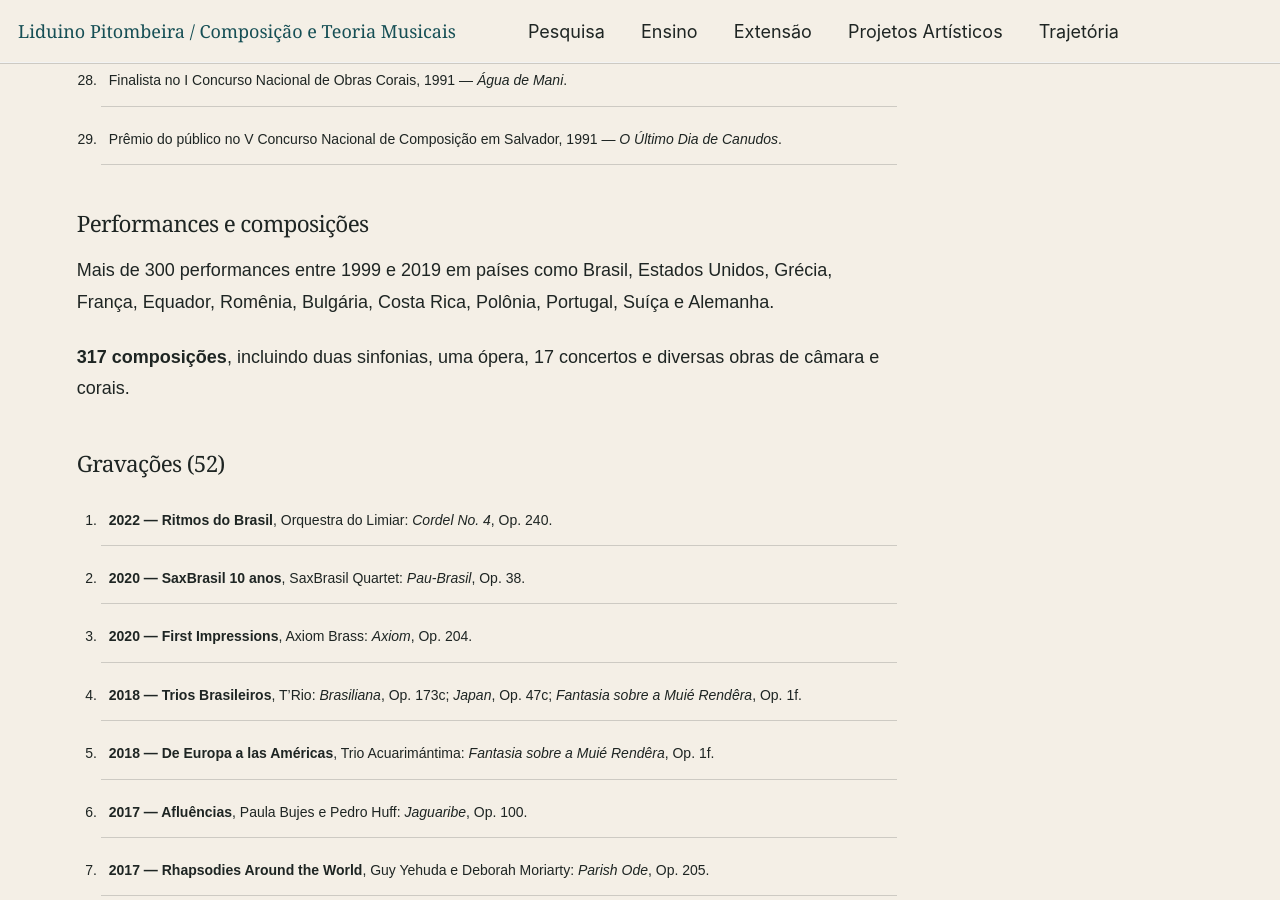
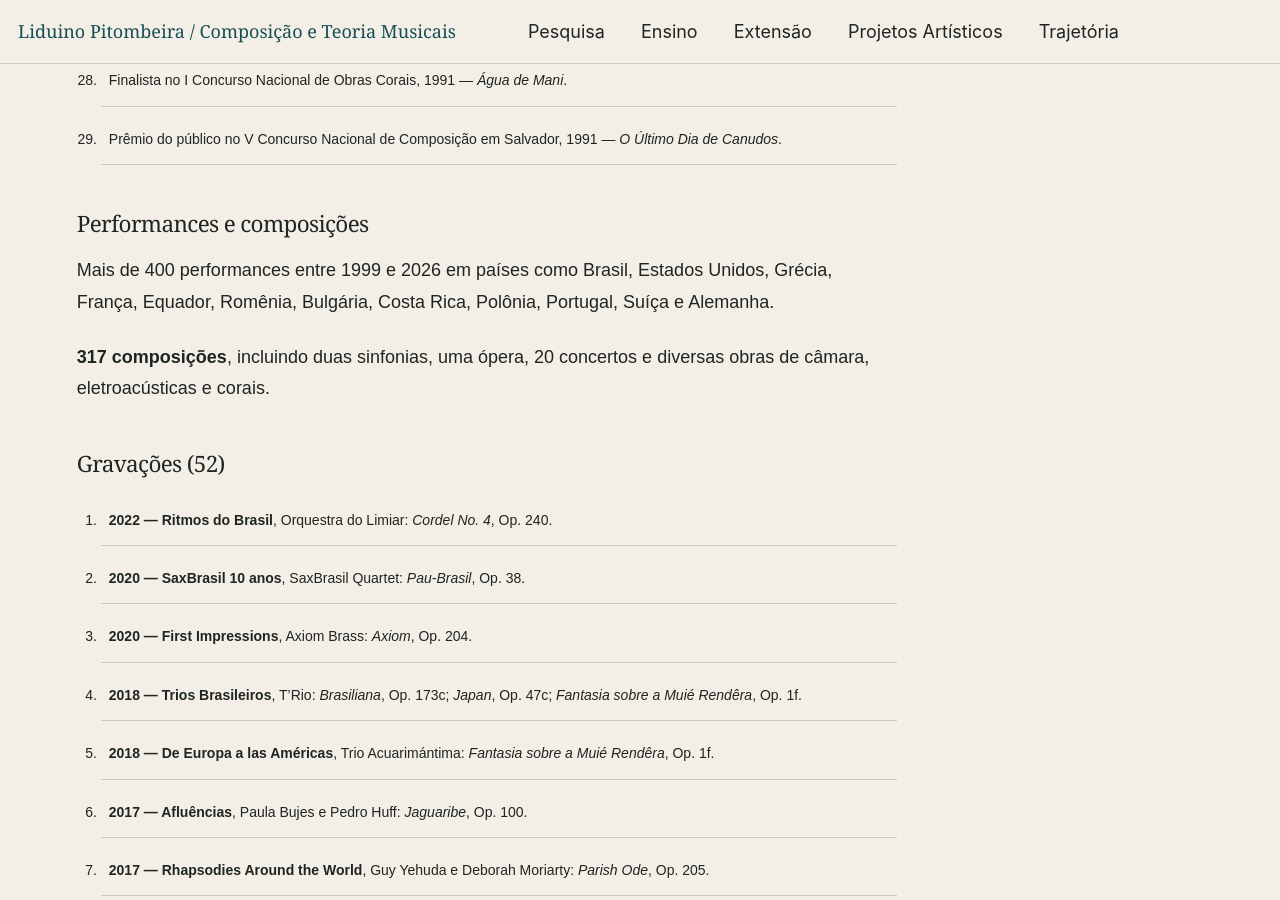
Before and after one commit to liduinopitombeira/liduinopitombeira.github.io, a Jekyll site: the page built from _pages/trajetoria.html, in a window 1280 px wide and 900 px high, scrolled down 4086 px. Built offline with Jekyll 4.4.1, drawn with Linux system fonts in a browser that asks for light colours; some of the changed text lies outside the part shown.

Commit message:
Atualiza currículo completo e dados de produção

```diff
--- a/_pages/trajetoria.html
+++ b/_pages/trajetoria.html
@@ -8,7 +8,7 @@ author_profile: false
 <header class="ed-page-head"><p class="ed-kicker">Biografia · Currículo completo</p><h1>Trajetória</h1><p>Formação, atuação acadêmica e profissional, premiações e produção artística de Liduino Pitombeira.</p></header>
 <section class="ed-longform">
 <img src="/images/profile.png" alt="Liduino Pitombeira">
-<p>Liduino Pitombeira (Brasil, 1962) é compositor e professor de composição da Escola de Música da Universidade Federal do Rio de Janeiro (UFRJ). Sua produção reúne música de concerto, ensino, pesquisa e desenvolvimento de sistemas composicionais. É membro da <a class="ed-text-link" href="https://abmusica.org.br/" target="_blank" rel="noopener">Academia Brasileira de Música ↗</a>, cadeira nº 28.</p>
+<p>Liduino Pitombeira (Brasil, 1962) é compositor e professor de composição da Escola de Música da Universidade Federal do Rio de Janeiro (UFRJ). Sua produção reúne música de concerto, ensino e pesquisa em formalização composicional. É membro da <a class="ed-text-link" href="https://abmusica.org.br/" target="_blank" rel="noopener">Academia Brasileira de Música ↗</a>, cadeira nº 28.</p>
 
 <h2>Formação</h2><ul>
 <li><strong>Ph.D. em Composição Musical</strong>, área secundária em Teoria Musical — <a class="ed-text-link" href="https://www.lsu.edu/cmda/music/index.php" target="_blank" rel="noopener">Louisiana State University ↗</a>, maio de 2004. Orientador: Dinos Constantinides.</li>
@@ -28,7 +28,7 @@ author_profile: false
 <li><strong>2001–2004:</strong> Professor-assistente de Composição Musical, LSU.</li>
 <li><strong>2002–2003:</strong> Professor-assistente de Teoria Musical, LSU.</li>
 <li><strong>1996–1998:</strong> Professor substituto de Harmonia, Contraponto e Análise Musical, Universidade Estadual do Ceará.</li></ul>
-<p><a class="ed-text-link" href="https://ppgm.musica.ufrj.br/liduino-pitombeira/" target="_blank" rel="noopener">Perfil no PPGM/UFRJ ↗</a> &nbsp; <a class="ed-text-link" href="https://ppgm.musica.ufrj.br/desenvolvimento-de-sistemas-composicionais/" target="_blank" rel="noopener">Projeto de pesquisa ↗</a></p>
+<p><a class="ed-text-link" href="https://ppgm.musica.ufrj.br/liduino-pitombeira/" target="_blank" rel="noopener">Perfil no PPGM/UFRJ ↗</a> &nbsp; <a class="ed-text-link" href="https://ppgm.musica.ufrj.br/planejamento-composicional-reflexoes-teorico-esteticas-no-ambito-de-uma-producao-artistica-formalizada-2023/" target="_blank" rel="noopener">Projeto de pesquisa ↗</a></p>
 
 <h2>Experiência profissional</h2><ul>
 <li><strong>2021–presente:</strong> Conselheiro do CEPG/UFRJ.</li><li><strong>2018–2020:</strong> Vice-chefe do Departamento de Composição da Escola de Música da UFRJ.</li><li><strong>2016–2017:</strong> Chefe do Departamento de Composição da Escola de Música da UFRJ.</li><li><strong>2012–2013:</strong> Compositor residente da Orquestra Sinfônica da Paraíba.</li><li><strong>2009–2010:</strong> Compositor residente do Kean University Concert Artist Program.</li><li><strong>2000–2001:</strong> Assistente do Computer Music Studio da LSU.</li><li><strong>1998–2000:</strong> Assistente do Recording Studio da LSU School of Music.</li><li><strong>1986–1998:</strong> Diretor musical e músico do Syntagma.</li><li><strong>1995–1997:</strong> Consultor de Música e coordenador da Lei de Incentivo à Cultura da Secretaria da Cultura do Ceará.</li><li><strong>1982–1998:</strong> Eletrotécnico e instrutor na Companhia Energética do Ceará.</li></ul>
@@ -66,7 +66,7 @@ author_profile: false
 <li>Finalista no I Concurso Nacional de Obras Corais, 1991 — <em>Água de Mani</em>.</li>
 <li>Prêmio do público no V Concurso Nacional de Composição em Salvador, 1991 — <em>O Último Dia de Canudos</em>.</li></ol>
 
-<h2>Performances e composições</h2><p>Mais de 300 performances entre 1999 e 2019 em países como Brasil, Estados Unidos, Grécia, França, Equador, Romênia, Bulgária, Costa Rica, Polônia, Portugal, Suíça e Alemanha.</p><p><strong>317 composições</strong>, incluindo duas sinfonias, uma ópera, 17 concertos e diversas obras de câmara e corais.</p>
+<h2>Performances e composições</h2><p>Mais de 400 performances entre 1999 e 2026 em países como Brasil, Estados Unidos, Grécia, França, Equador, Romênia, Bulgária, Costa Rica, Polônia, Portugal, Suíça e Alemanha.</p><p><strong>317 composições</strong>, incluindo duas sinfonias, uma ópera, 20 concertos e diversas obras de câmara, eletroacústicas e corais.</p>
 
 <h2>Gravações (52)</h2><ol class="ed-biblio">
 <li><strong>2022 — Ritmos do Brasil</strong>, Orquestra do Limiar: <em>Cordel No. 4</em>, Op. 240.</li>
```
